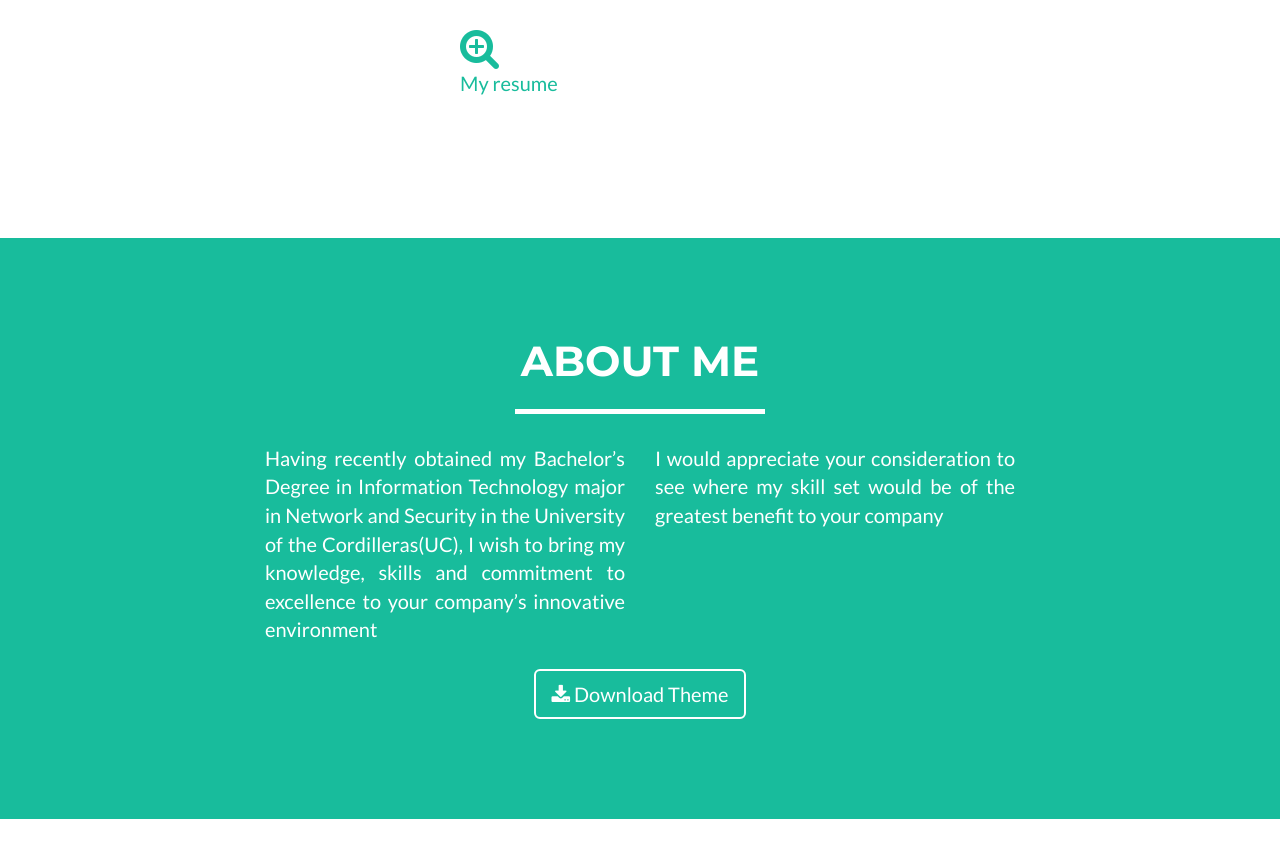
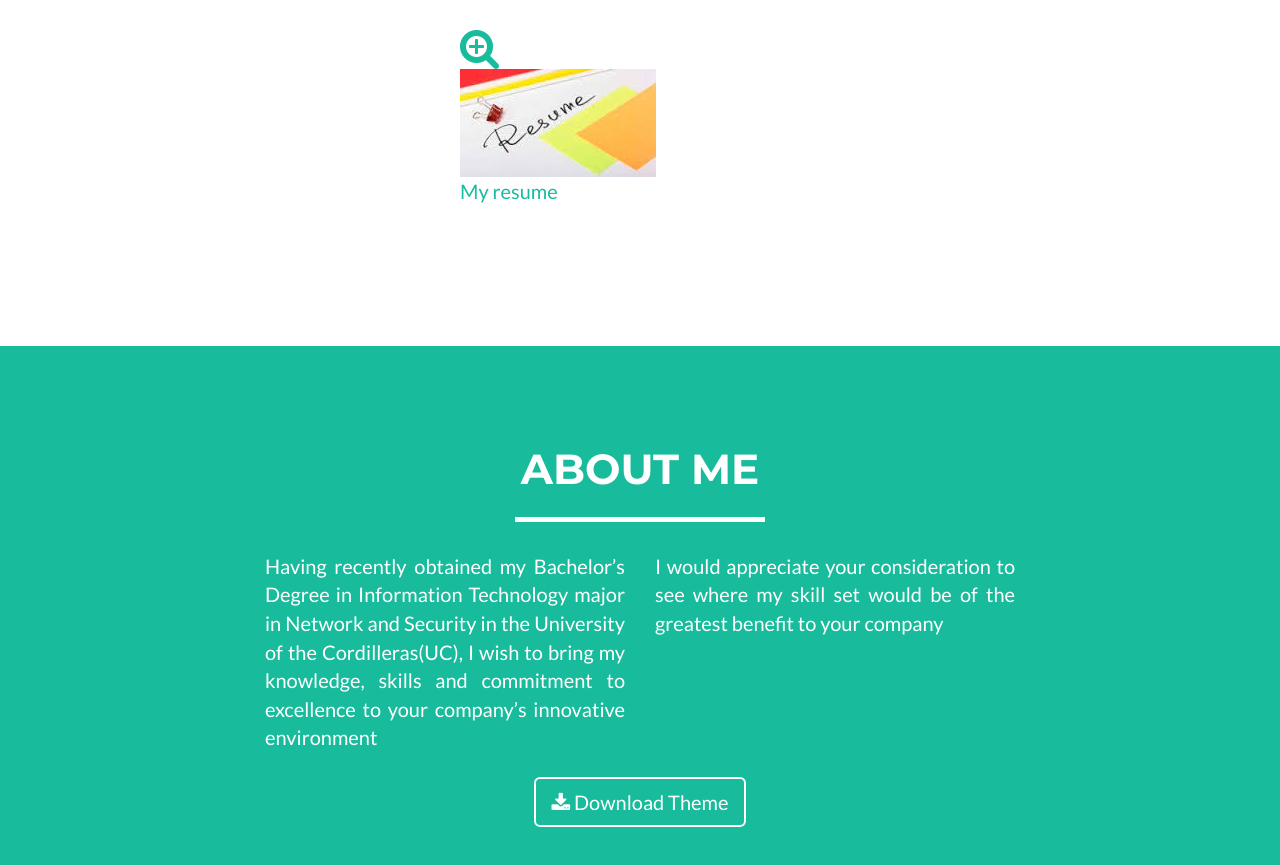
Before and after one commit to mhackie0924/JackelynYangos, a website: page index.html in a window 1280 px wide. Shown: the part 1285-2150 px from the top of the page. Drawn offline with nearby package versions, Linux system fonts and the light colour scheme.

Commit message:
Update index.html

```diff
--- a/index.html
+++ b/index.html
@@ -133,7 +133,7 @@
                                 <i class="fa fa-search-plus fa-3x"></i>
                             </div>
                         </div>
-                        <img src="img/resumepic.jpg" class="img-responsive" alt="">
+                        <img src="img/resume.jpg" class="img-responsive" alt="">
                         <p>My resume</p>
                     </a>
                 </div>
```
